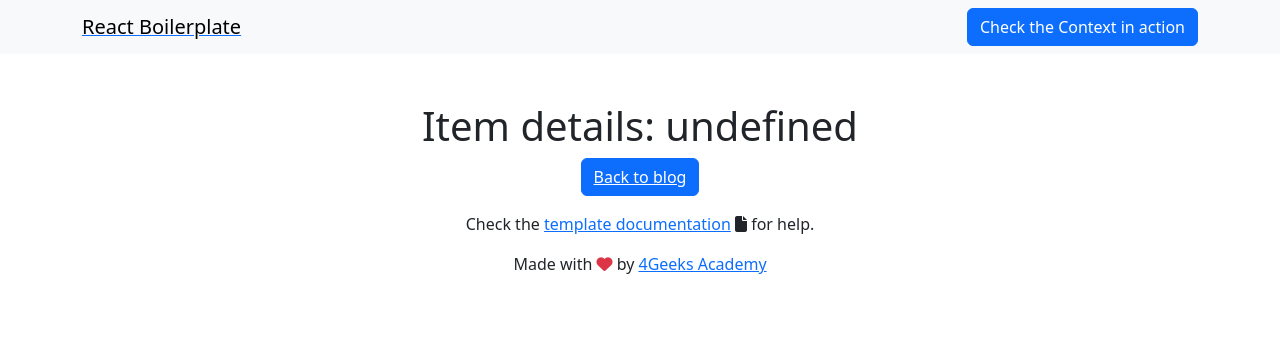
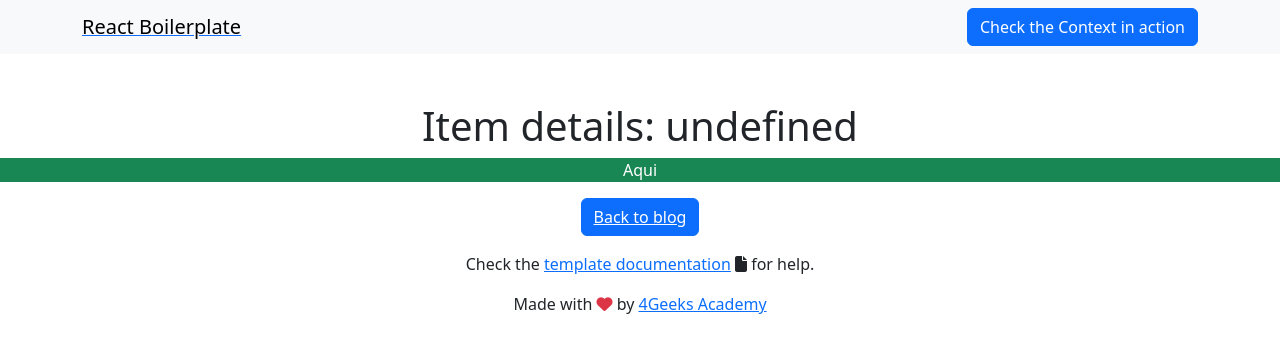
Before and after one commit to 4GeeksAcademy/pedro-serrano-camblor-starwars-blog, a React (Vite) app: page /details/1 in a window 1280 px wide. Shown: the top 352 px of the page. Built offline with nearby package versions, Linux system fonts and the light colour scheme.

Commit message:
tras explicacion de rosinni, queda hacer la tarea

```diff
--- a/src/components/Card.jsx
+++ b/src/components/Card.jsx
@@ -2,6 +2,7 @@ import React from "react";
 import { NavLink } from "react-router-dom";
 
 const Card = (character) => {
+
     return (
         <div className="container-fluid py-2">
 
@@ -19,7 +20,7 @@ const Card = (character) => {
                         <li className="list-group-item">A third item</li>
                     </ul>
                     <div className="card-body">
-                        <NavLink to={"/details/"+character.id} className="card-link">Card link</NavLink>
+                        <NavLink to={"/details/"+character.id} className="card-link">Read more</NavLink>
                         {/* <NavLink to="#" className="card-link">Another link</NavLink> */}
                     </div>
                 </div>
--- a/src/pages/Details.jsx
+++ b/src/pages/Details.jsx
@@ -1,13 +1,27 @@
 import useGlobalReducer from "../hooks/useGlobalReducer.jsx";
-import { NavLink } from "react-router-dom";
+import { NavLink, useParams } from "react-router-dom";
+
 
 export const Details = (character) => {
 
+    let {id} = useParams()
     const { store, dispatch } = useGlobalReducer()
+
+    console.log(useParams());
+
 
     return (
         <div className="text-center mt-5">
-            <h1>{"Item details: "+character.uid}</h1>
+            <h1>{"Item details: " + character.id}</h1>
+
+            <div className="bg-success text-white">
+
+                <p>Aqui</p>
+                <p>{character.name}</p>
+
+
+            </div>
+
             <button className="btn btn-primary">
 
                 <NavLink to="/" className="card-link text-white">Back to blog</NavLink>
--- a/src/pages/Home.jsx
+++ b/src/pages/Home.jsx
@@ -8,7 +8,8 @@ export const Home = () => {
 
 	const [characters, setCharacters] = useState([])
 
-	const [localCharacter, setLocalCharacter] = useState([])
+	// Local storage-------------------------------------------------
+	/* const [localCharacter, setLocalCharacter] = useState([]) */
 
 	async function getCharacters() {
 		try {
@@ -16,8 +17,12 @@ export const Home = () => {
 			const data = await response.json();
 
 			setCharacters(data.results);
+
+			// dispatch({type, payload: data.results})
+
+			// Local storage-------------------------------------------------------------
 			/* console.log('Datos:', data.results); */
-			localStorage.setItem("Local Characters", JSON.stringify(data.results))
+			/* localStorage.setItem("Local Characters", JSON.stringify(data.results)) */
 
 
 		} catch (error) {
@@ -27,16 +32,17 @@ export const Home = () => {
 
 	useEffect(() => {
 
-		if (localStorage.getItem("Local Characters") != null) {
+		getCharacters()
+
+		// Local storage-------------------------------------------------------------------
+		/* 		if (localStorage.getItem("Local Characters") != null) {
 
 					setCharacters(JSON.parse(localStorage.getItem("Local Characters")));
 
 				} else {
 					getCharacters()
-		}
+				} */
 		/*
-		getCharacters()
-
 				localStorage.setItem("Local Characters", JSON.stringify(characters))
 				setLocalCharacter(JSON.parse(localStorage.getItem("Local Characters")))
 
--- a/src/routes.jsx
+++ b/src/routes.jsx
@@ -24,7 +24,7 @@ export const router = createBrowserRouter(
 
       {/* Nested Routes: Defines sub-routes within the BaseHome component. */}
       <Route path="/" element={<Home />} />
-      <Route path="/details/:1" element={<Details />} />
+      <Route path="/details/:id" element={<Details />} />
       {/* <Route path="/single/:theId" element={ <Single />} />
         <Route path="/demo" element={<Demo />} /> */}
     </Route>
```
Lines whose indentation alone changed are shown as unchanged.
